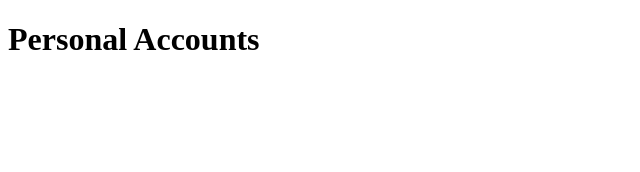
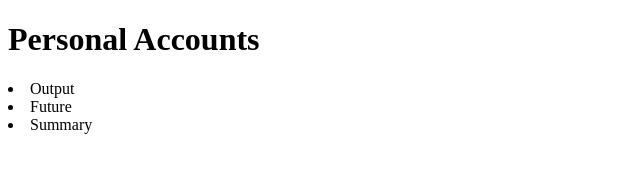
Before and after one commit to 34marqam/Accounts, a plain HTML site: page index.html in a window 1280 px wide. Shown: the whole page, without its empty margins (0-640 px from the left). Drawn offline with Linux system fonts and the light colour scheme.

Commit message:
added css to topbar

```diff
--- /dev/null
+++ b/css.css
@@ -0,0 +1,31 @@
+body{
+  margin-top: 80px;
+}
+#top{
+  width: 100%;
+  height: 80px;
+  position: fixed;
+  top: 0px;
+  left: 0px;
+  background: linear-gradient(
+    60deg, rgba(200, 100, 100) 0%, rgb(100, 200, 100) 50%, rgb(100, 100, 200) 100%);
+}
+h1{
+  text-align: center;
+}
+#navbar{
+  margin-top: -5px;
+  position: fixed;
+  z-index: -1;
+}
+li{
+  display: block;
+  float: left;
+  margin-left: -3px;
+  padding: 5px;
+  background: rgb(150,150,150);
+  border-color: rgb(50,50,50);
+  border-style: solid;
+  border-width: 3px;
+  border-radius: 20%
+}
--- a/index.html
+++ b/index.html
@@ -5,9 +5,14 @@
   </head>
   <body>
 
-    <div style="width:100%, height:auto, position:fixed, margin-top:0px" id="top">
-      <h1> Personal Accounts </h1>
+    <div id="top">
+        <h1> Personal Accounts </h1>
     </div>
+    <nav id="navbar">
+      <li>Output</li>
+      <li>Future</li>
+      <li>Summary</li>
+    </nav>
 
   </body>
 </html>
```
